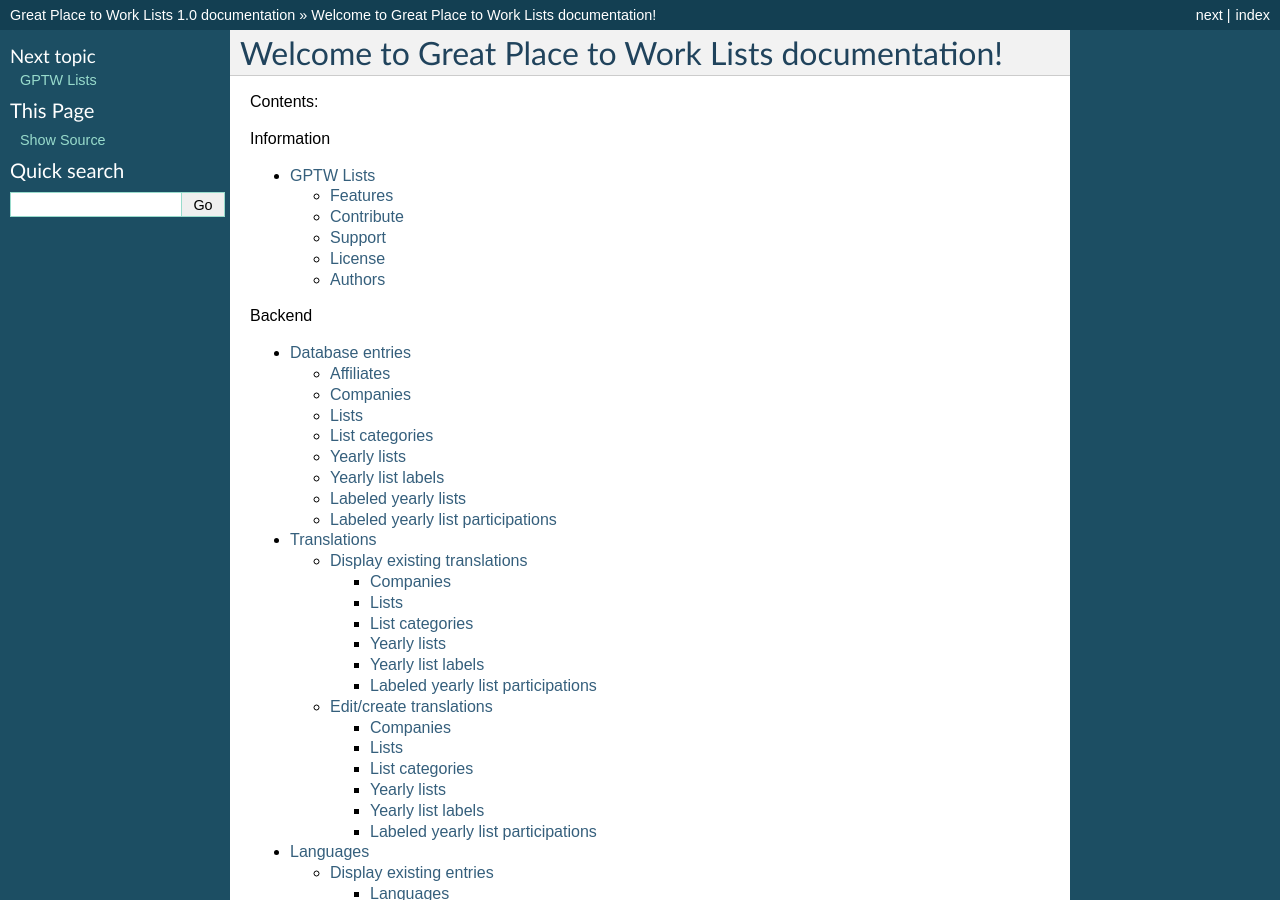
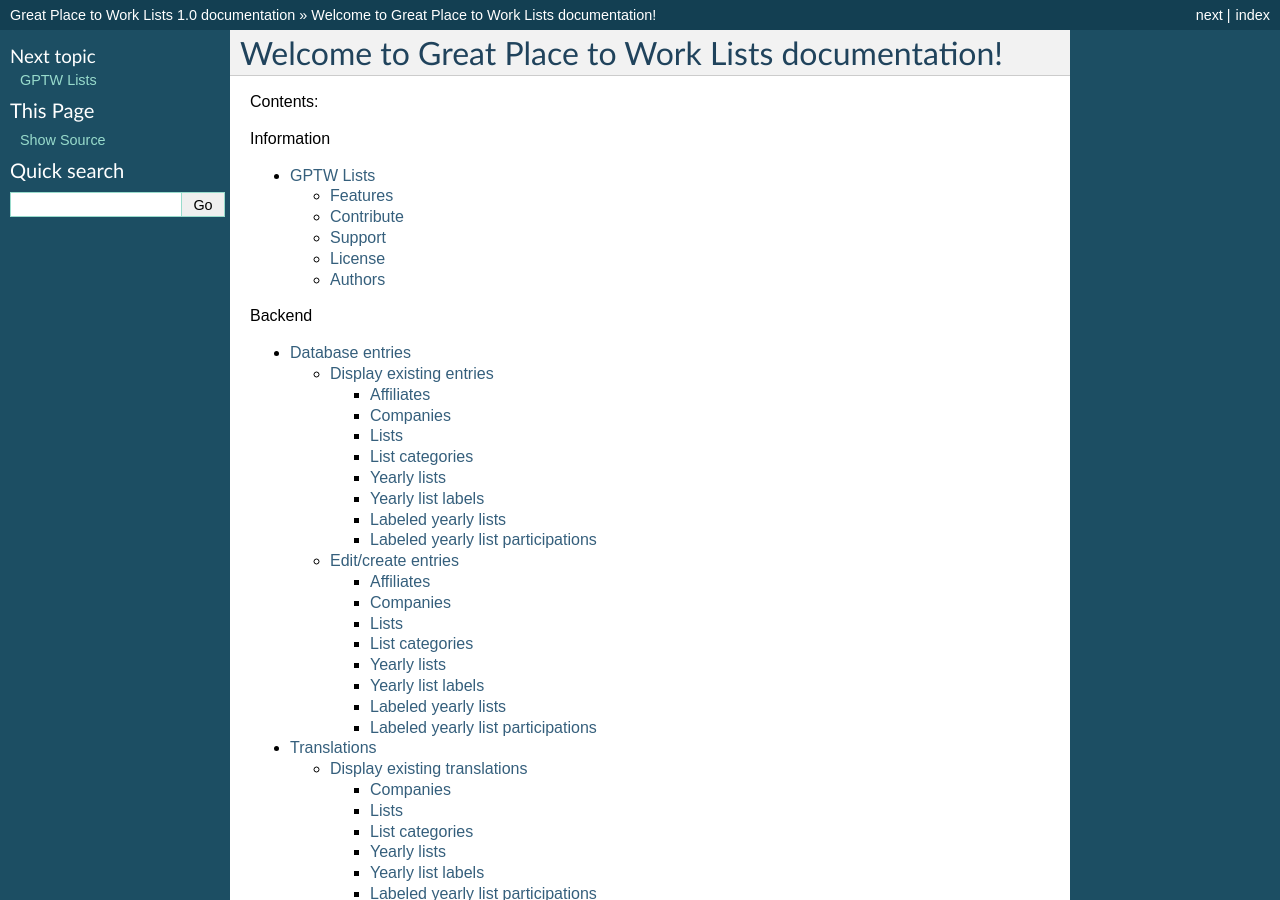
Before and after one commit to treste91/Great-Place-to-Work-Lists, a Sphinx documentation site: the page built from docs/index.rst, in a window 1280 px wide and 900 px high. Built offline with Sphinx 7.4.7, drawn with Linux system fonts in a browser that asks for light colours.

Commit message:
Update db_entries.rst

```diff
--- a/docs/backend/db_entries.rst
+++ b/docs/backend/db_entries.rst
@@ -19,8 +19,11 @@
 
 * Labeled yearly list participations
 
+Display existing entries
+------------------------
+
 Affiliates
-----------
+^^^^^^^^^^
 
 The view presenting the available affiliates.
 
@@ -30,7 +33,7 @@
    :align: center
 
 Companies
----------
+^^^^^^^^^
 
 The view presenting the available companies.
 
@@ -40,7 +43,7 @@
    :align: center
 
 Lists
------
+^^^^^
 
 The view presenting the available lists.
 
@@ -50,7 +53,7 @@
    :align: center
 
 List categories
----------------
+^^^^^^^^^^^^^^^
 
 The view presenting the available list categories.
 
@@ -60,7 +63,7 @@
    :align: center
 
 Yearly lists
-------------
+^^^^^^^^^^^^
 
 The view presenting the available yearly lists.
 
@@ -70,7 +73,7 @@
    :align: center
 
 Yearly list labels
-------------------
+^^^^^^^^^^^^^^^^^^
 
 The view presenting the available yearly list labels.
 
@@ -80,7 +83,7 @@
    :align: center
 
 Labeled yearly lists
---------------------
+^^^^^^^^^^^^^^^^^^^^
 
 The view presenting the available labeled yearly lists.
 
@@ -90,7 +93,7 @@
    :align: center
 
 Labeled yearly list participations
-----------------------------------
+^^^^^^^^^^^^^^^^^^^^^^^^^^^^^^^^^^
 
 The view presenting the available labeled yearly list participations.
 
@@ -98,3 +101,86 @@
    :scale: 50 %
    :alt: Labeled yearly list participations
    :align: center
+
+Edit/create entries
+-------------------
+
+Affiliates
+^^^^^^^^^^
+
+The view presenting the available affiliates.
+
+.. image:: db_entries_edit_affiliate.png
+   :scale: 50 %
+   :alt: Affiliates
+   :align: center
+
+Companies
+^^^^^^^^^
+
+The view presenting the available companies.
+
+.. image:: db_entries_edit_company.png
+   :scale: 50 %
+   :alt: Companies
+   :align: center
+
+Lists
+^^^^^
+
+The view presenting the available lists.
+
+.. image:: db_entries_edit_list.png
+   :scale: 50 %
+   :alt: Lists
+   :align: center
+
+List categories
+^^^^^^^^^^^^^^^
+
+The view presenting the available list categories.
+
+.. image:: db_entries_edit_list_category.png
+   :scale: 50 %
+   :alt: List categories
+   :align: center
+
+Yearly lists
+^^^^^^^^^^^^
+
+The view presenting the available yearly lists.
+
+.. image:: db_entries_edit_yearly_list.png
+   :scale: 50 %
+   :alt: Yearly lists
+   :align: center
+
+Yearly list labels
+^^^^^^^^^^^^^^^^^^
+
+The view presenting the available yearly list labels.
+
+.. image:: db_entries_edit_yearly_list_label.png
+   :scale: 50 %
+   :alt: Yearly list labels
+   :align: center
+
+Labeled yearly lists
+^^^^^^^^^^^^^^^^^^^^
+
+The view presenting the available labeled yearly lists.
+
+.. image:: db_entries_edit_labeled_yearly_list.png
+   :scale: 50 %
+   :alt: Labeled yearly lists
+   :align: center
+
+Labeled yearly list participations
+^^^^^^^^^^^^^^^^^^^^^^^^^^^^^^^^^^
+
+The view presenting the available labeled yearly list participations.
+
+.. image:: db_entries_edit_labeled_yearly_list_participation.png
+   :scale: 50 %
+   :alt: Labeled yearly list participations
+   :align: center
```
